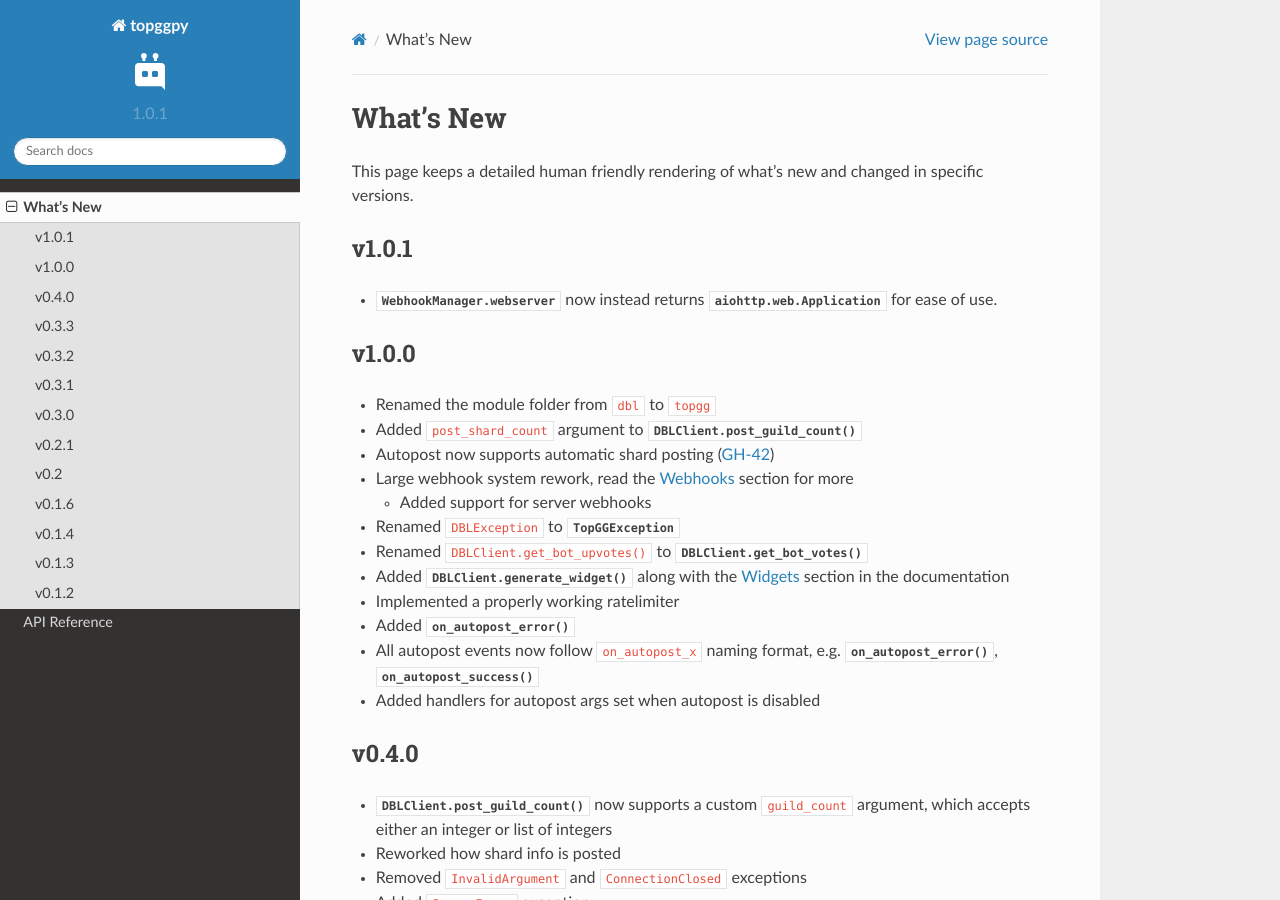
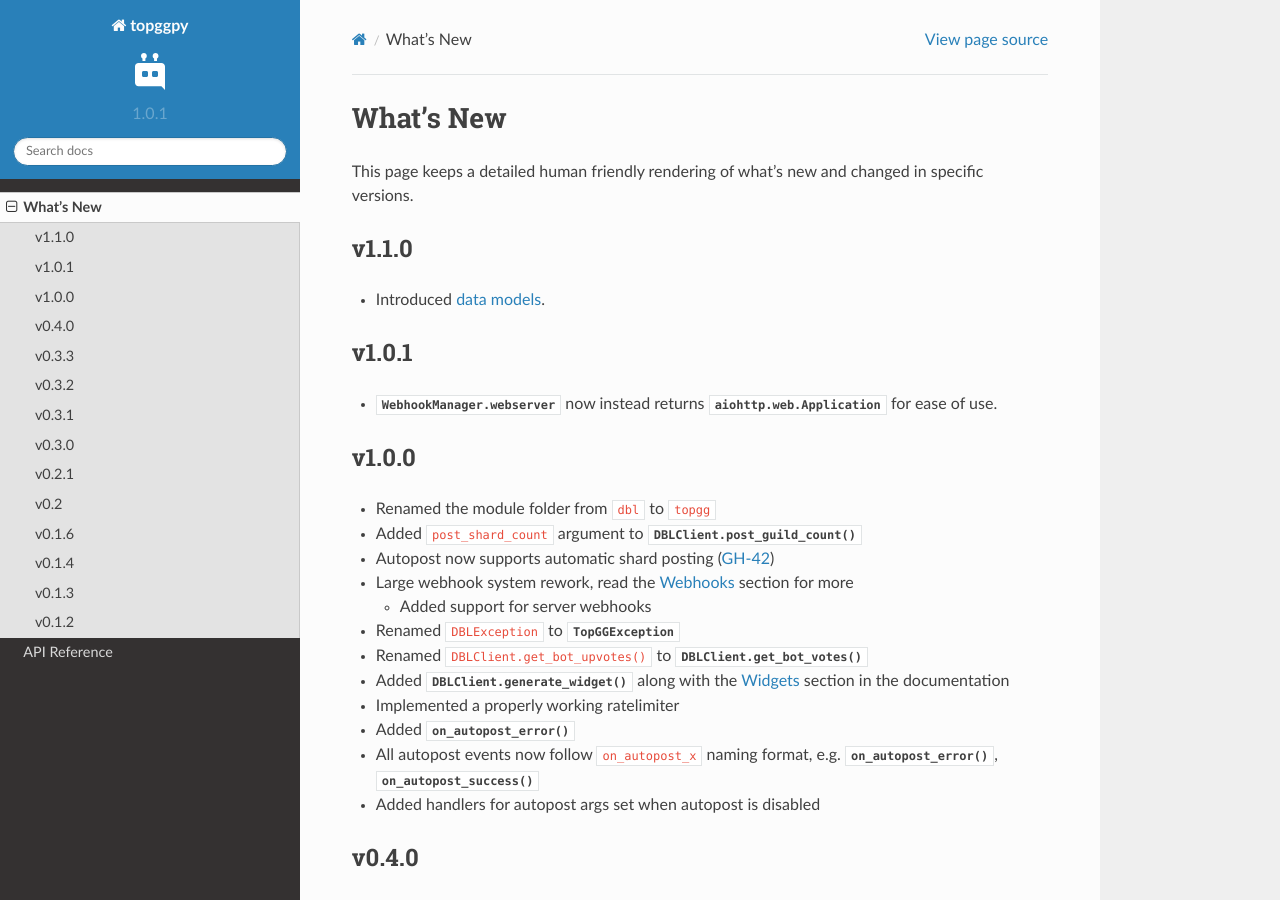
Before and after one commit to Top-gg-Community/python-sdk, a Sphinx documentation site: the page built from docs/whats_new.rst, in a window 1280 px wide and 900 px high. Built offline with Sphinx 7.4.7 and the Read the Docs theme 2.0.0, drawn with Linux system fonts in a browser that asks for light colours.

Commit message:
Update changelog

```diff
--- a/docs/whats_new.rst
+++ b/docs/whats_new.rst
@@ -9,6 +9,10 @@ What's New
 This page keeps a detailed human friendly rendering of what's new and changed in specific versions.
 
 .. _changelog:
+
+v1.1.0
+======
+* Introduced `data models <models.html>`_.
 
 v1.0.1
 ======
```
